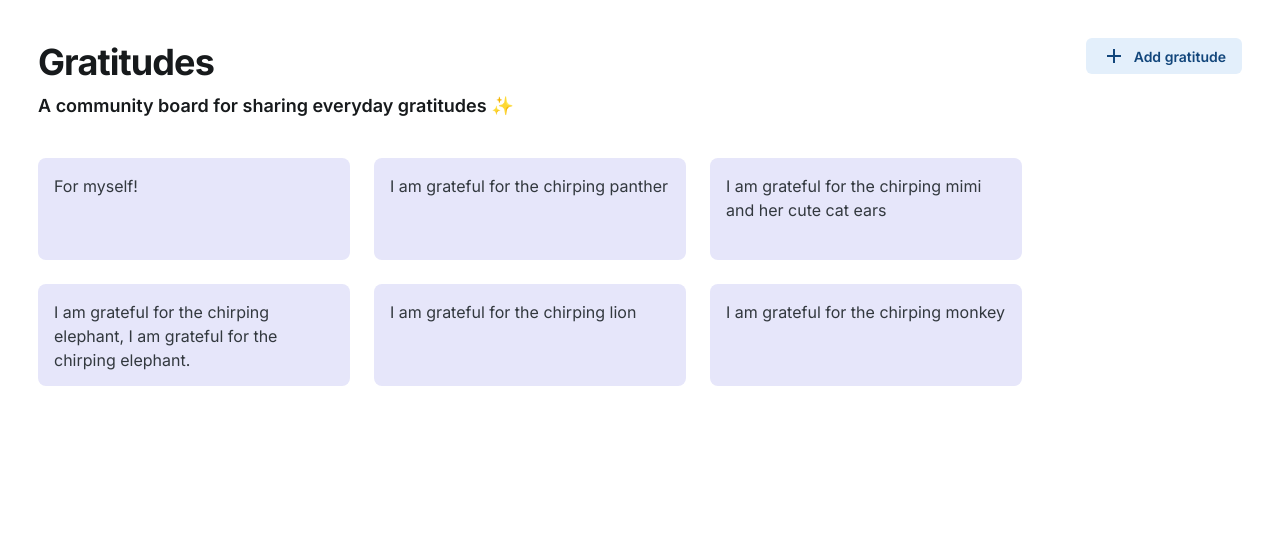
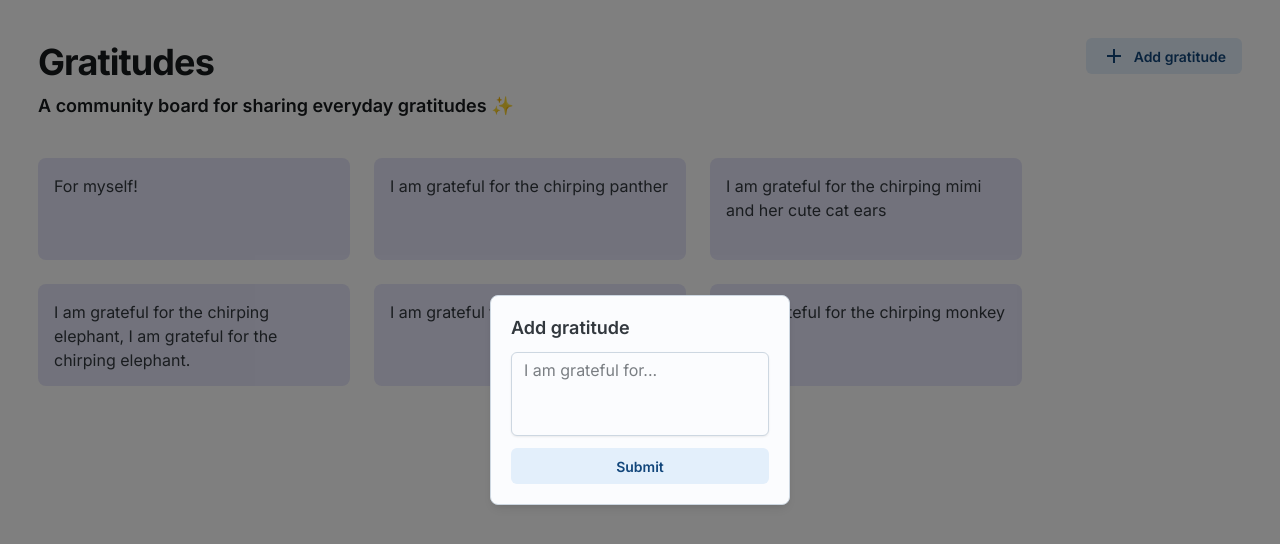
Before and after one commit to lanasanad/gratitude-board, a Next.js app: page / in a window 1280 px wide. Both pictures are taken after a click on the button "Add gratitude". Shown: the top 544 px of the page. Built offline with nearby package versions, Linux system fonts and the light colour scheme.

Commit message:
Add modal

```diff
--- a/package.json
+++ b/package.json
@@ -14,14 +14,17 @@
     "@mui/icons-material": "^5.14.19",
     "@mui/joy": "^5.0.0-beta.16",
     "@mui/material": "^5.14.19",
+    "firebase": "^10.7.0",
     "next": "14.0.3",
     "react": "^18",
-    "react-dom": "^18"
+    "react-dom": "^18",
+    "uuid": "^9.0.1"
   },
   "devDependencies": {
     "@types/node": "^20",
     "@types/react": "^18",
     "@types/react-dom": "^18",
+    "@types/uuid": "^9.0.7",
     "eslint": "^8",
     "eslint-config-next": "14.0.3",
     "typescript": "^5"
--- a/src/app/page.tsx
+++ b/src/app/page.tsx
@@ -1,11 +1,49 @@
+'use client'
+
 import * as React from "react";
 import Typography from "@mui/joy/Typography";
 import Button from "@mui/joy/Button";
 import Box from "@mui/joy/Box";
 import Add from "@mui/icons-material/Add";
 import { PostGrid } from "./components/PostGrid";
+import { useState } from "react";
+import { Modal } from "@mui/material";
+import { DialogTitle, ModalDialog, Textarea } from "@mui/joy";
+import { initializeApp } from "firebase/app";
+import { getDatabase, ref, set } from "firebase/database";
+//import {v4 as uuidv4} from 'uuid';
+
 
 export default function Home() {
+  // let myuuid = uuidv4();
+
+  function savePost() {
+    console.log("enters")
+    const app = initializeApp(firebaseConfig);
+    const db = getDatabase(app);
+    set(ref(db, "/posts"), {
+      title: "I am grateful for dogs",
+      description: "becasue they are adorable",
+
+    });
+  }
+
+
+  const firebaseConfig = {
+    databaseURL: "https://gratitudeboard-default-rtdb.firebaseio.com",
+
+    apiKey: "AIzaSyBd8-lppHWAGCyv8_yyqkAI5ohcFW_1MZs",
+    authDomain: "gratitudeboard.firebaseapp.com",
+    projectId: "gratitudeboard",
+    storageBucket: "gratitudeboard.appspot.com",
+    messagingSenderId: "993228113683",
+    appId: "1:993228113683:web:33dce4ea20305235123ce6",
+    measurementId: "G-CS1L97CFDN"
+  };
+
+
+  const [openForm, setOpenForm] = useState(false)
+
   return (
     <Box padding="30px">
       <Box display="flex" justifyContent="space-between" marginBottom="40px">
@@ -18,7 +56,7 @@ export default function Home() {
           </Typography>
         </Box>
         <Box alignSelf="flex-start">
-          <Button variant="soft" startDecorator={<Add />}>
+          <Button variant="soft" startDecorator={<Add />} onClick={() => setOpenForm(true)}>
             Add gratitude
           </Button>
         </Box>
@@ -26,6 +64,16 @@ export default function Home() {
       <Box display="flex" justifyContent="center">
         <PostGrid />
       </Box>
+
+      <Modal open={openForm} onClose={() => setOpenForm(false)}>
+        <ModalDialog>
+          <DialogTitle> Add gratitude</DialogTitle>
+          <Textarea minRows={3} placeholder="I am grateful for..."  ></Textarea>
+          <Button variant="soft" onClick={() => savePost()} >Submit</Button>
+        </ModalDialog>
+
+      </Modal>
+
     </Box>
   );
 }
```
Also changed, not shown: 1 other file (tests, documents, lock files or other folders).
